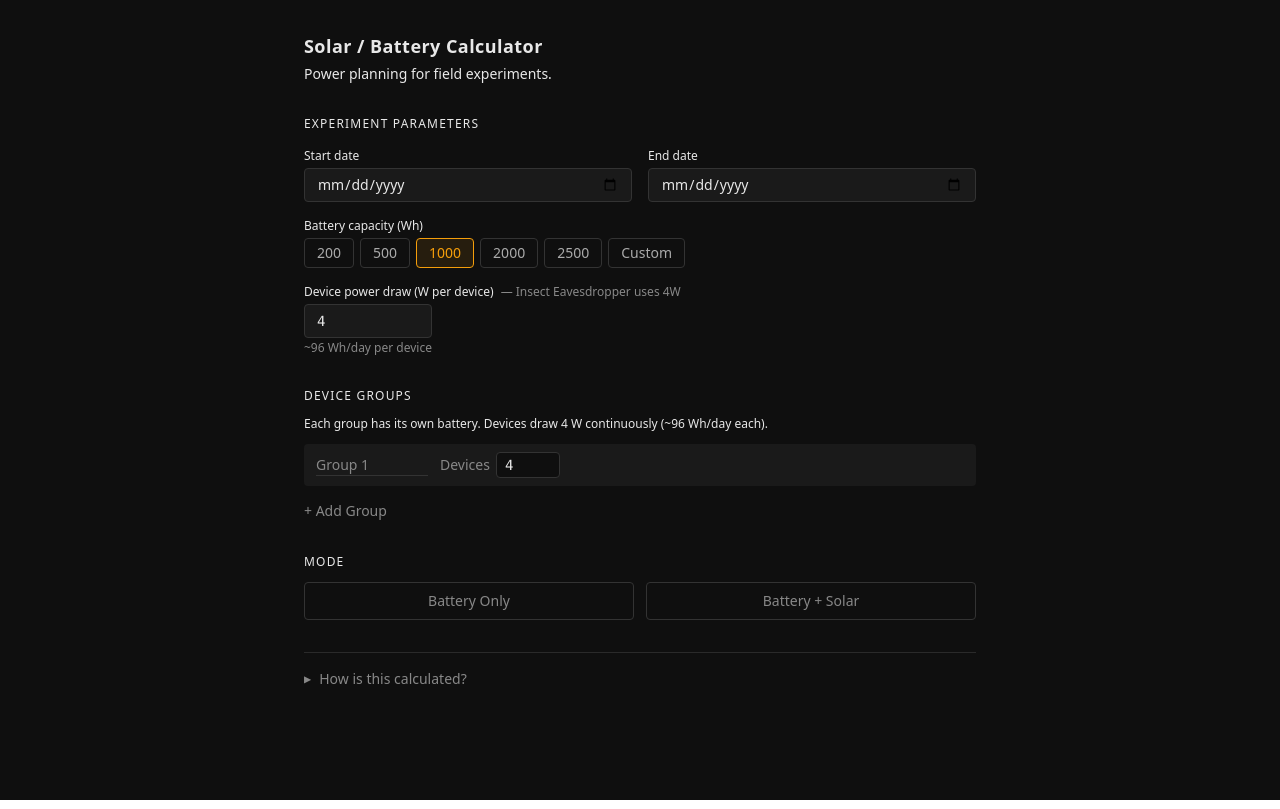
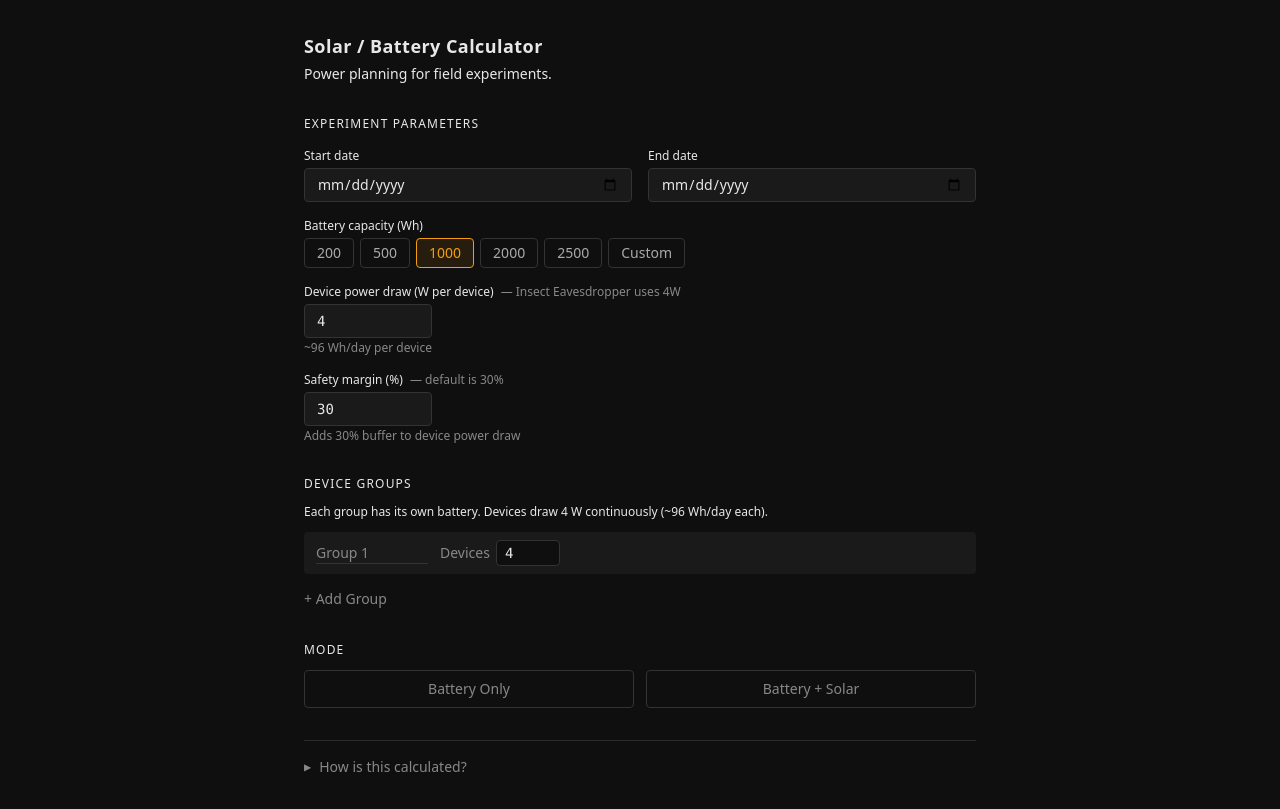
Before and after one commit to bicklabuw/SolarCalc, a SvelteKit app: page / in a window 1280 px wide. Built offline with nearby package versions, Linux system fonts and the light colour scheme.

Commit message:
added configurable safety margin, made graph easier to see

```diff
--- a/src/lib/calculations.ts
+++ b/src/lib/calculations.ts
@@ -1,5 +1,3 @@
-const SAFETY_MARGIN = 1.3;
-
 export type GroupOutput = {
 	devices: number;
 	totalEnergyWh: number;
@@ -26,12 +24,13 @@ export function calculateBatteryOnly(
 	endDate: string,
 	devicesPerGroup: number[],
 	batteryCapacity: number,
-	devicePowerW: number
+	devicePowerW: number,
+	safetyMargin: number = 1.3
 ): TotalOutput {
 	const lengthOfExperiment = getNumDays(startDate, endDate);
 	const powerPerDay = 24 * devicePowerW;
 	const groups: GroupOutput[] = devicesPerGroup.map((devices) => {
-		const dailyEnergyWh = devices * powerPerDay * SAFETY_MARGIN;
+		const dailyEnergyWh = devices * powerPerDay * safetyMargin;
 		const totalEnergyWh = dailyEnergyWh * lengthOfExperiment;
 		const numBatteriesNeededNoSolar = Math.ceil(totalEnergyWh / batteryCapacity);
 		return { devices, dailyEnergyWh, totalEnergyWh, numBatteriesNeededNoSolar };
@@ -54,9 +53,10 @@ export async function calculateWithSolar(
 	numWorstDays: number,
 	panelRatingW: number,
 	numPanelsPerGroup: number[],
-	devicePowerW: number
+	devicePowerW: number,
+	safetyMargin: number = 1.3
 ): Promise<TotalOutput> {
-	const batteriesOnly = calculateBatteryOnly(startDate, endDate, devicesPerGroup, batteryCapacity, devicePowerW);
+	const batteriesOnly = calculateBatteryOnly(startDate, endDate, devicesPerGroup, batteryCapacity, devicePowerW, safetyMargin);
 	const numDays = getNumDays(startDate, endDate);
 	const { average, worst } = solarData;
 
@@ -78,7 +78,8 @@ export async function calculateWithSolar(
 						systemEfficiency: SYSTEM_EFFICIENCY,
 						batteryCapacity,
 						batteriesWithoutSolar: group.numBatteriesNeededNoSolar,
-						devicePowerW
+						devicePowerW,
+						safetyMargin
 					});
 					worker.onmessage = (e) => {
 						resolve(e.data);
--- a/src/lib/components/ChargeGraph.svelte
+++ b/src/lib/components/ChargeGraph.svelte
@@ -9,7 +9,7 @@
 		batteryCapacityWh: number;
 	} = $props();
 
-	const PAD = { left: 60, right: 20, top: 16, bottom: 36 };
+	const PAD = { left: 70, right: 20, top: 16, bottom: 36 };
 	const W = 800;
 	const H = 220;
 	const chartW = W - PAD.left - PAD.right;
@@ -102,7 +102,7 @@
 		{#each yTicks() as tick}
 			{@const y = toY(tick)}
 			<line x1={PAD.left - 4} y1={y} x2={PAD.left} y2={y} stroke="#444" stroke-width="1" />
-			<text x={PAD.left - 7} y={y + 4} text-anchor="end" font-size="10" fill="#999">
+			<text x={PAD.left - 7} y={y + 4} text-anchor="end" font-size="13" fill="#bbb">
 				{fmtWh(tick)}
 			</text>
 		{/each}
@@ -123,7 +123,7 @@
 					x={toX(day * 24 + 12)}
 					y={PAD.top + chartH + 16}
 					text-anchor="middle"
-					font-size="10"
+					font-size="12"
 					fill="#999"
 				>
 					Day {day + 1}
@@ -154,8 +154,8 @@
 			x={12}
 			y={PAD.top + chartH / 2}
 			text-anchor="middle"
-			font-size="10"
-			fill="#888"
+			font-size="13"
+			fill="#bbb"
 			transform="rotate(-90, 12, {PAD.top + chartH / 2})"
 		>
 			Charge (Wh)
--- a/src/lib/solar-worker.ts
+++ b/src/lib/solar-worker.ts
@@ -1,5 +1,3 @@
-const SAFETY_MARGIN = 1.3;
-
 function simulate(netLoad: number[], totalCapacityWh: number): boolean {
 	let charge = totalCapacityWh;
 	for (const net of netLoad) {
@@ -34,7 +32,8 @@ self.onmessage = (e: MessageEvent) => {
 		systemEfficiency,
 		batteryCapacity,
 		batteriesWithoutSolar,
-		devicePowerW
+		devicePowerW,
+		safetyMargin
 	}: {
 		devices: number;
 		numDays: number;
@@ -47,9 +46,10 @@ self.onmessage = (e: MessageEvent) => {
 		batteryCapacity: number;
 		batteriesWithoutSolar: number;
 		devicePowerW: number;
+		safetyMargin: number;
 	} = e.data;
 
-	const hourlyLoad = devices * devicePowerW * SAFETY_MARGIN;
+	const hourlyLoad = devices * devicePowerW * safetyMargin;
 	const numAvgDays = numDays - numWorstDays;
 
 	// Precompute net load: positive = battery drains, negative = battery charges
--- a/src/routes/+page.svelte
+++ b/src/routes/+page.svelte
@@ -17,6 +17,7 @@
 	let endDate = $state('');
 
 	let devicePowerW = $state(4);
+	let safetyMarginPct = $state(30);
 
 	const BATTERY_PRESETS = [200, 500, 1000, 2000, 2500];
 	let batteryPreset = $state(1000);
@@ -166,7 +167,7 @@
 		const devicesPerGroup = groups.map((g) => g.devices);
 
 		if (mode === 'battery') {
-			batteryResult = calculateBatteryOnly(start, end, devicesPerGroup, effectiveBattery, devicePowerW);
+			batteryResult = calculateBatteryOnly(start, end, devicesPerGroup, effectiveBattery, devicePowerW, 1 + safetyMarginPct / 100);
 			status = 'done';
 			return;
 		}
@@ -186,13 +187,14 @@
 			statusMsg = 'Running simulation…';
 			committedWorstDays = numWorstDays;
 			committedBatteryCapacity = effectiveBattery;
+			const margin = 1 + safetyMarginPct / 100;
 			[solarResultN, solarResultAll] = await Promise.all([
-				calculateWithSolar(start, end, devicesPerGroup, effectiveBattery, solarData, numWorstDays, effectivePanel, panels, devicePowerW),
-				calculateWithSolar(start, end, devicesPerGroup, effectiveBattery, solarData, days, effectivePanel, panels, devicePowerW)
+				calculateWithSolar(start, end, devicesPerGroup, effectiveBattery, solarData, numWorstDays, effectivePanel, panels, devicePowerW, margin),
+				calculateWithSolar(start, end, devicesPerGroup, effectiveBattery, solarData, days, effectivePanel, panels, devicePowerW, margin)
 			]);
 
 			// Keep battery-only for "reduction vs battery-only" comparison
-			batteryResult = calculateBatteryOnly(start, end, devicesPerGroup, effectiveBattery, devicePowerW);
+			batteryResult = calculateBatteryOnly(start, end, devicesPerGroup, effectiveBattery, devicePowerW, margin);
 
 			status = 'done';
 			statusMsg = '';
@@ -297,6 +299,23 @@
 					class="mt-1 w-32 rounded-sm border border-[#333] bg-[#1a1a1a] px-3 py-1.5 font-mono text-sm text-[#e8e8e8] focus:border-[#f59e0b] focus:outline-none"
 				/>
 				<p class="mt-0.5 text-xs text-[#888]">~{(devicePowerW * 24).toFixed(0)} Wh/day per device</p>
+			</div>
+
+			<div>
+				<label class="block text-xs text-[#e8e8e8]" for="safetyMarginPct">
+					Safety margin (%)
+					<span class="ml-1 text-[#888]">— default is 30%</span>
+				</label>
+				<input
+					id="safetyMarginPct"
+					type="number"
+					bind:value={safetyMarginPct}
+					min="0"
+					max="200"
+					step="1"
+					class="mt-1 w-32 rounded-sm border border-[#333] bg-[#1a1a1a] px-3 py-1.5 font-mono text-sm text-[#e8e8e8] focus:border-[#f59e0b] focus:outline-none"
+				/>
+				<p class="mt-0.5 text-xs text-[#888]">Adds {safetyMarginPct}% buffer to device power draw</p>
 			</div>
 		</section>
 
@@ -573,7 +592,7 @@
 					</div>
 					<div>
 						<p class="mb-0.5 text-xs font-medium uppercase tracking-wide text-[#e8e8e8]">Hour-by-hour simulation</p>
-						<p>The battery charges when solar output exceeds device load and discharges otherwise. Energy beyond the battery's capacity is lost. A 30% safety margin is applied to device power draw.</p>
+						<p>The battery charges when solar output exceeds device load and discharges otherwise. Energy beyond the battery's capacity is lost. A configurable safety margin (default 30%) is applied to device power draw.</p>
 					</div>
 					<div>
 						<p class="mb-0.5 text-xs font-medium uppercase tracking-wide text-[#e8e8e8]">N worst days scenario</p>
```
